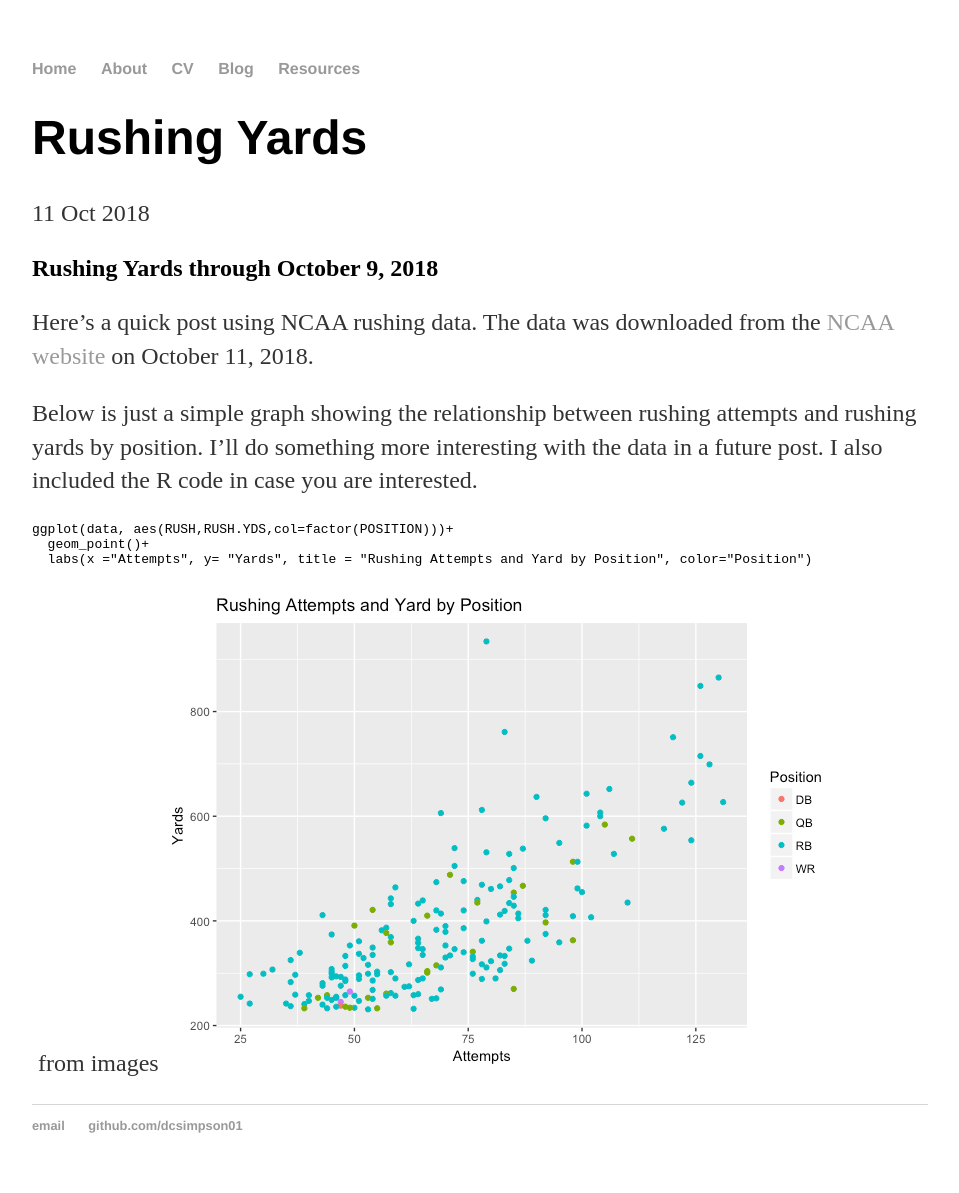
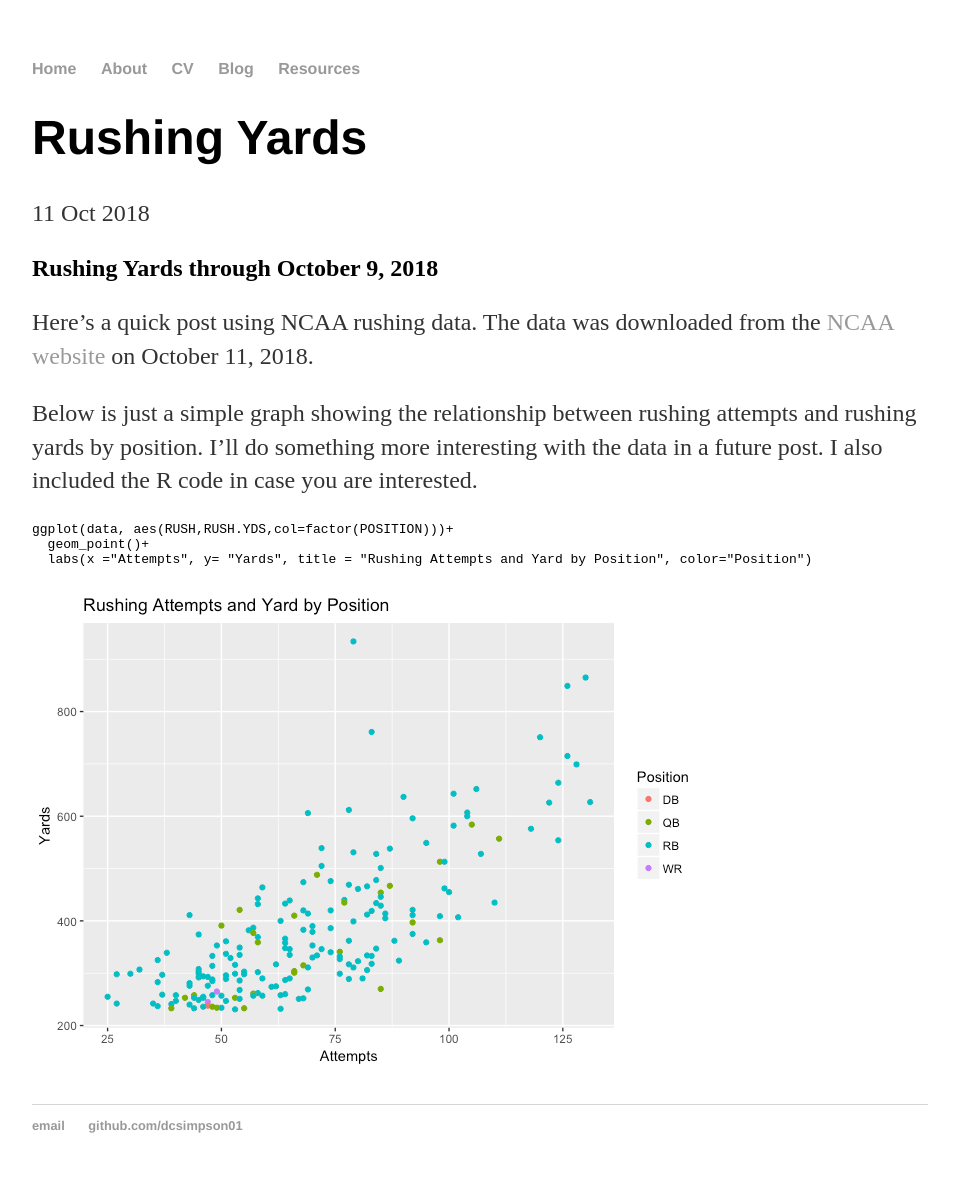
Before and after one commit to dcsimpson01/dcsimpson01.github.io, a Jekyll site: the page built from _posts/2018-10-11-RushingYards.md, in a window 1280 px wide. Shown: the whole page, without its empty margins (160-1119 px from the left). Built offline with Jekyll 4.4.1, drawn with Linux system fonts in a browser that asks for light colours.

Commit message:
Update 2018-10-11-RushingYards.md

````diff
--- a/_posts/2018-10-11-RushingYards.md
+++ b/_posts/2018-10-11-RushingYards.md
@@ -16,6 +16,7 @@ ggplot(data, aes(RUSH,RUSH.YDS,col=factor(POSITION)))+
   geom_point()+
   labs(x ="Attempts", y= "Yards", title = "Rushing Attempts and Yard by Position", color="Position")
 ```
-![](2018-10-11-RushingYards_files/graphs-1.png)<!-- -->
-from images
+<!--
+![](2018-10-11-RushingYards_files/graphs-1.png)
+from images -->
 ![](/images/graphs-1.png)<!-- -->
````
